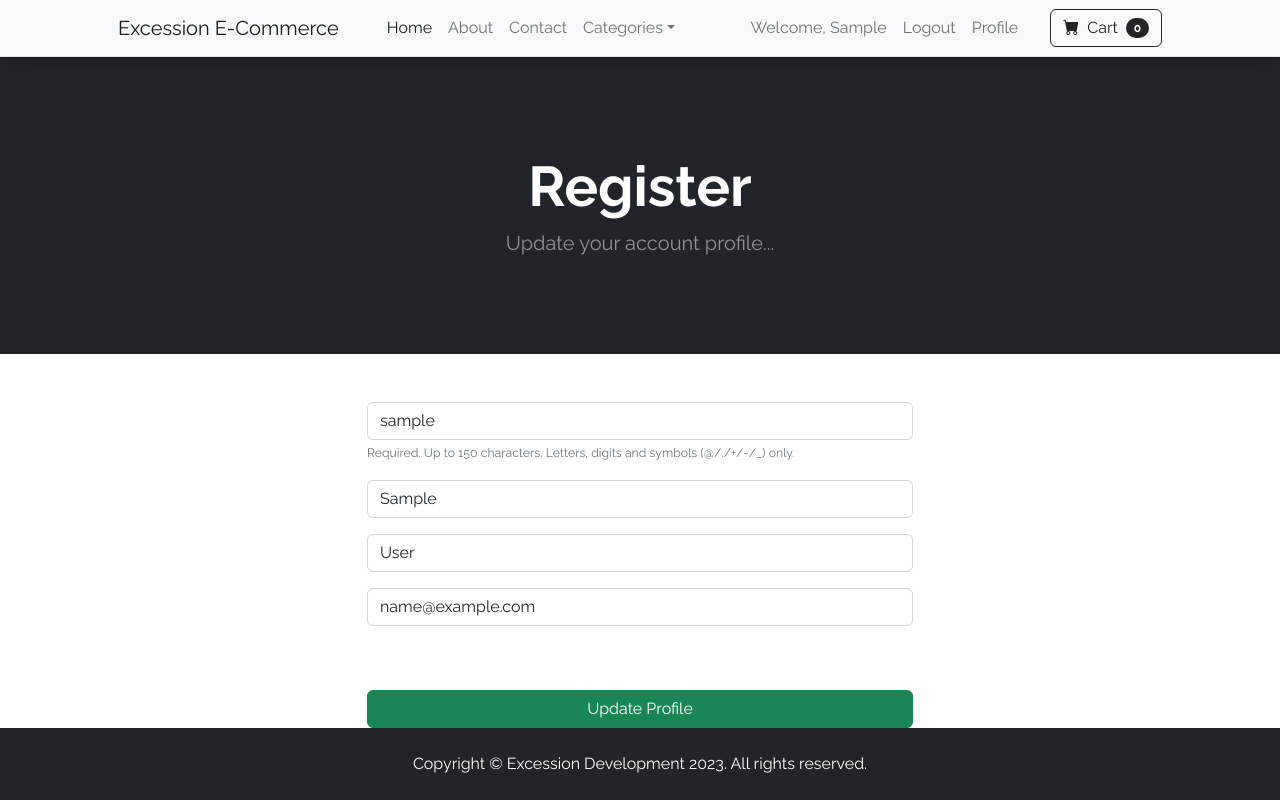
After one commit to drobb2020/django-ecommerce, a Django app: page /update_user/ in a window 1280 px wide. The commit adds this page. Run offline with Django 3.2, Linux system fonts and the light colour scheme; the visitor is signed in with stand-in values (Sample User, id 1); data comes from the database, SQL or seed files in the repository; some libraries are stand-ins or nearby versions.

Commit message:
update user profile

```diff
--- a/ecom/ecom/settings.py
+++ b/ecom/ecom/settings.py
@@ -36,7 +36,6 @@ INSTALLED_APPS = [
 ]
 
 CRISPY_ALLOWED_TEMPLATE_PACKS = "bootstrap5"
-
 CRISPY_TEMPLATE_PACK = "bootstrap5"
 
 MIDDLEWARE = [
@@ -130,3 +129,5 @@ MEDIA_ROOT = BASE_DIR / "media"
 # https://docs.djangoproject.com/en/3.2/ref/settings/#default-auto-field
 
 DEFAULT_AUTO_FIELD = "django.db.models.BigAutoField"
+
+LOGIN_URL = "login/"
--- a/ecom/store/forms.py
+++ b/ecom/store/forms.py
@@ -1,5 +1,5 @@
 from django import forms
-from django.contrib.auth.forms import UserCreationForm
+from django.contrib.auth.forms import UserCreationForm, UserChangeForm
 from django.contrib.auth.models import User
 
 
@@ -53,3 +53,40 @@ class SignUpForm(UserCreationForm):
         self.fields[
             "password2"
         ].help_text = '<span class="form-text text-muted"><small>Enter the same password as before, for verification.</small></span>'
+
+
+class UpdateProfileForm(UserChangeForm):
+    password = None
+    email = forms.EmailField(
+        label="",
+        widget=forms.TextInput(attrs={"class": "form-control", "placeholder": "Email Address"}),
+    )
+    first_name = forms.CharField(
+        label="",
+        max_length=100,
+        widget=forms.TextInput(attrs={"class": "form-control", "placeholder": "First Name"}),
+    )
+    last_name = forms.CharField(
+        label="",
+        max_length=100,
+        widget=forms.TextInput(attrs={"class": "form-control", "placeholder": "Last Name"}),
+    )
+
+    class Meta:
+        model = User
+        fields = (
+            "username",
+            "first_name",
+            "last_name",
+            "email",
+        )
+
+    def __init__(self, *args, **kwargs):
+        super(UpdateProfileForm, self).__init__(*args, **kwargs)
+
+        self.fields["username"].widget.attrs["class"] = "form-control"
+        self.fields["username"].widget.attrs["placeholder"] = "Pick a User Name"
+        self.fields["username"].label = ""
+        self.fields[
+            "username"
+        ].help_text = '<span class="form-text text-muted"><small>Required. Up to 150 characters. Letters, digits and symbols (@/./+/-/_) only.</small></span>'
--- a/ecom/store/urls.py
+++ b/ecom/store/urls.py
@@ -9,6 +9,7 @@ urlpatterns = [
     path('login/', views.login_user, name='login'),
     path('logout/', views.logout_user, name='logout'),
     path('register/', views.register_user, name='register'),
+    path('update_user/', views.update_user, name='update-user'),
     path('product/<int:pk>.', views.product, name='product'),
     path('category/<str:slug>/', views.category, name='category'),
 ]
--- a/ecom/store/views.py
+++ b/ecom/store/views.py
@@ -1,9 +1,10 @@
 from django.contrib import messages
 from django.contrib.auth import authenticate, login, logout
+from django.contrib.auth.models import User
 from django.shortcuts import redirect, render
 
-from .forms import SignUpForm
-from .models import Product, Category
+from .forms import SignUpForm, UpdateProfileForm
+from .models import Category, Product
 
 
 def home(request):
@@ -14,19 +15,19 @@ def home(request):
 
 def product(request, pk):
     product = Product.objects.get(id=pk)
-    context = {'product': product}
-    return render(request, 'store/product.html', context)
+    context = {"product": product}
+    return render(request, "store/product.html", context)
 
 
 def category(request, slug):
     try:
         category = Category.objects.get(slug=slug)
         products = Product.objects.filter(category=category)
-        context = {'products': products, 'category': category}
-        return render(request, 'store/category.html', context)
+        context = {"products": products, "category": category}
+        return render(request, "store/category.html", context)
     except:
         messages.success(request, "That category does not exist, try again.")
-        return redirect('home')
+        return redirect("home")
 
 
 def about(request):
@@ -76,9 +77,24 @@ def register_user(request):
         else:
             messages.error(
                 request,
-                "Oops something went wrong with your registration, please try again."
+                "Oops something went wrong with your registration, please try again.",
             )
             return redirect("register")
     else:
         context = {"form": form}
         return render(request, "store/register.html", context)
+
+
+def update_user(request):
+    if request.user.is_authenticated:
+        current_user = User.objects.get(id=request.user.id)
+        user_form = UpdateProfileForm(request.POST or None, instance=current_user)
+        if user_form.is_valid():
+            user_form.save()
+            login(request, current_user)
+            messages.success(request, "Your profile was updated successfully.")
+            return redirect("home")
+        return render(request, "store/update_user.html", {"user_form": user_form})
+    else:
+        messages.success(request, "Your must be authenticated to access this page!")
+        return redirect("home")
--- a/ecom/templates/partials/navbar.html
+++ b/ecom/templates/partials/navbar.html
@@ -54,6 +54,9 @@
         <li class="nav-item">
           <a class="nav-link" href="{% url 'logout' %}">Logout</a>
         </li>
+        <li class="nav-item">
+          <a class="nav-link" href="{% url 'update-user' %}">Profile</a>
+        </li>
         {% else %}
         <li class="nav-item">
           <a class="nav-link" href="{% url 'login' %}">Login</a>
--- a/ecom/templates/store/product.html
+++ b/ecom/templates/store/product.html
@@ -81,6 +81,7 @@
       success: function(json){
          // console.log(json);
          document.getElementById('cart_quantity').textContent = json.qty
+         location.reload()
       },
       error: function (xhr, errmsg, err) {},
     });
--- /dev/null
+++ b/ecom/templates/store/update_user.html
@@ -0,0 +1,32 @@
+{% extends 'base.html' %}
+
+{% load static %}
+
+{% block title %}| Update Profile{% endblock title %}
+
+{% block content %}
+
+<header class="bg-dark py-5">
+    <div class="container px-4 px-lg-5 my-5">
+      <div class="text-center text-white">
+        <h1 class="display-4 fw-bolder">Register</h1>
+        <p class="lead fw-normal text-white-50 mb-4">
+          Update your account profile...
+        </p>
+      </div>
+    </div>
+  </header>
+
+  <div class="container mt-5">
+    <div class="row align-items-center">
+      <div class="col-md-6 offset-md-3">
+        <form method="POST" action="{% url 'update-user' %}">
+          {% csrf_token %}
+          {{ user_form.as_p }}
+          <button type="submit" class="btn btn-success w-100 mt-5">Update Profile</button>
+        </form>
+      </div>
+    </div>
+  </div>
+
+{% endblock content %}
```
Also changed, not shown: ecom/cart/views.py (+12 -4 lines), .ruff.toml, 1 other file.
